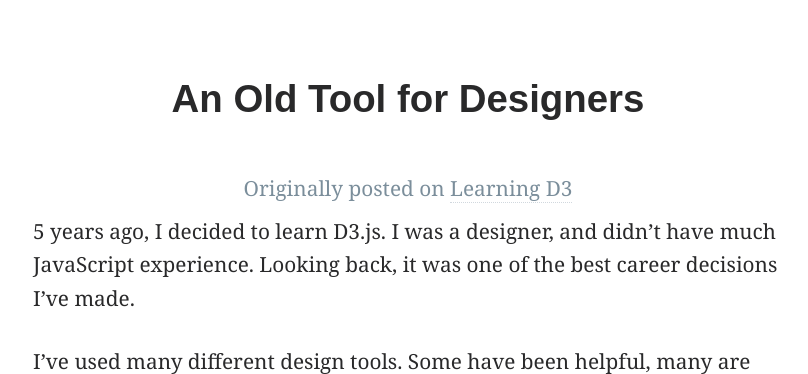
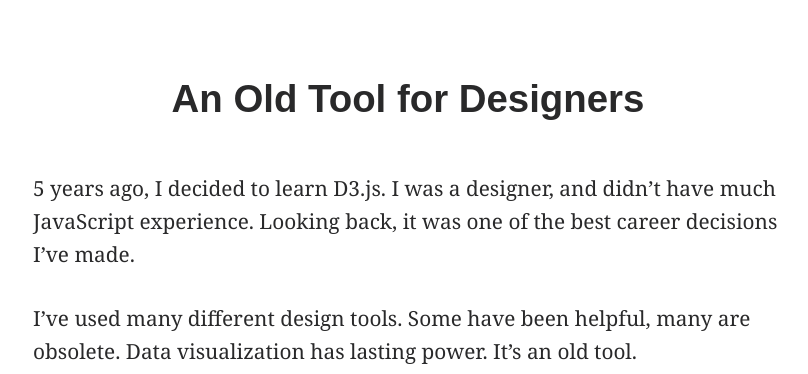
Before and after one commit to zhenghaohe/philipcdavis.github.io, a Jekyll site: the page built from _posts/2017-02-04-an-old-tool.md, in a window 1280 px wide and 900 px high, scrolled down 359 px, cut to the strip 86-460 px from the top of the window. Shown: the whole strip, without its empty margins (232-1040 px from the left). Built offline with Jekyll 4.4.1, drawn with Linux system fonts in a browser that asks for light colours; comment, search, counter and statistics services are not loaded.

Commit message:
removed link to ld3

```diff
--- a/_posts/2017-02-04-an-old-tool.md
+++ b/_posts/2017-02-04-an-old-tool.md
@@ -4,7 +4,7 @@ title:  "An Old Tool for Designers"
 header-img-full: https://learningd3.com/blog/assets/img/posts/designers-data-viz.jpg
 ---
 
-<div class="post-description">Originally posted on <a href="https://learningd3.com/blog">Learning D3</a></div>
+<!-- <div class="post-description">Originally posted on <a href="https://learningd3.com/blog">Learning D3</a></div> -->
 5 years ago, I decided to learn D3.js. I was a designer, and didn't have much JavaScript experience. Looking back, it was one of the best career decisions I've made.
 
 I've used many different design tools. Some have been helpful, many are obsolete.
```
